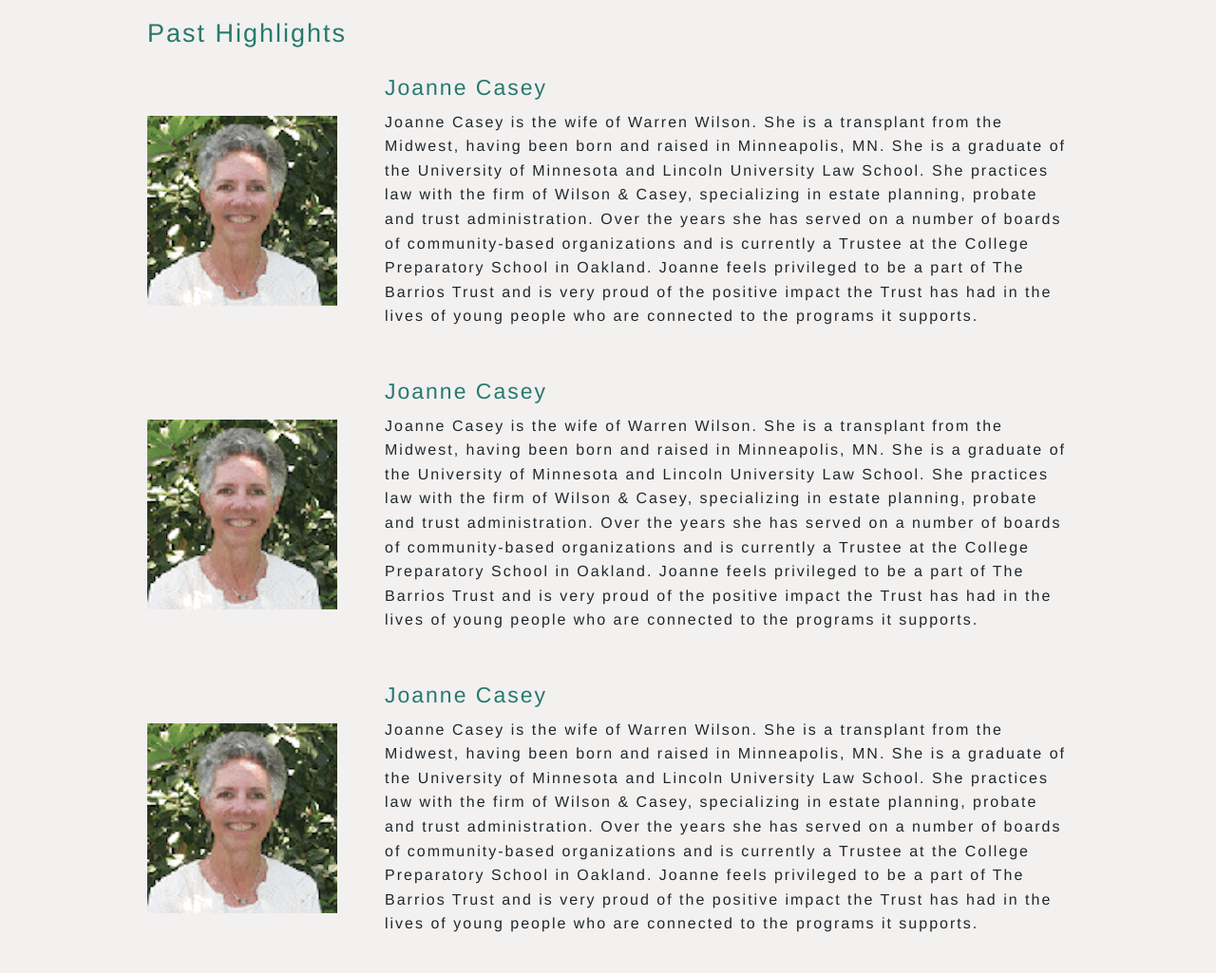
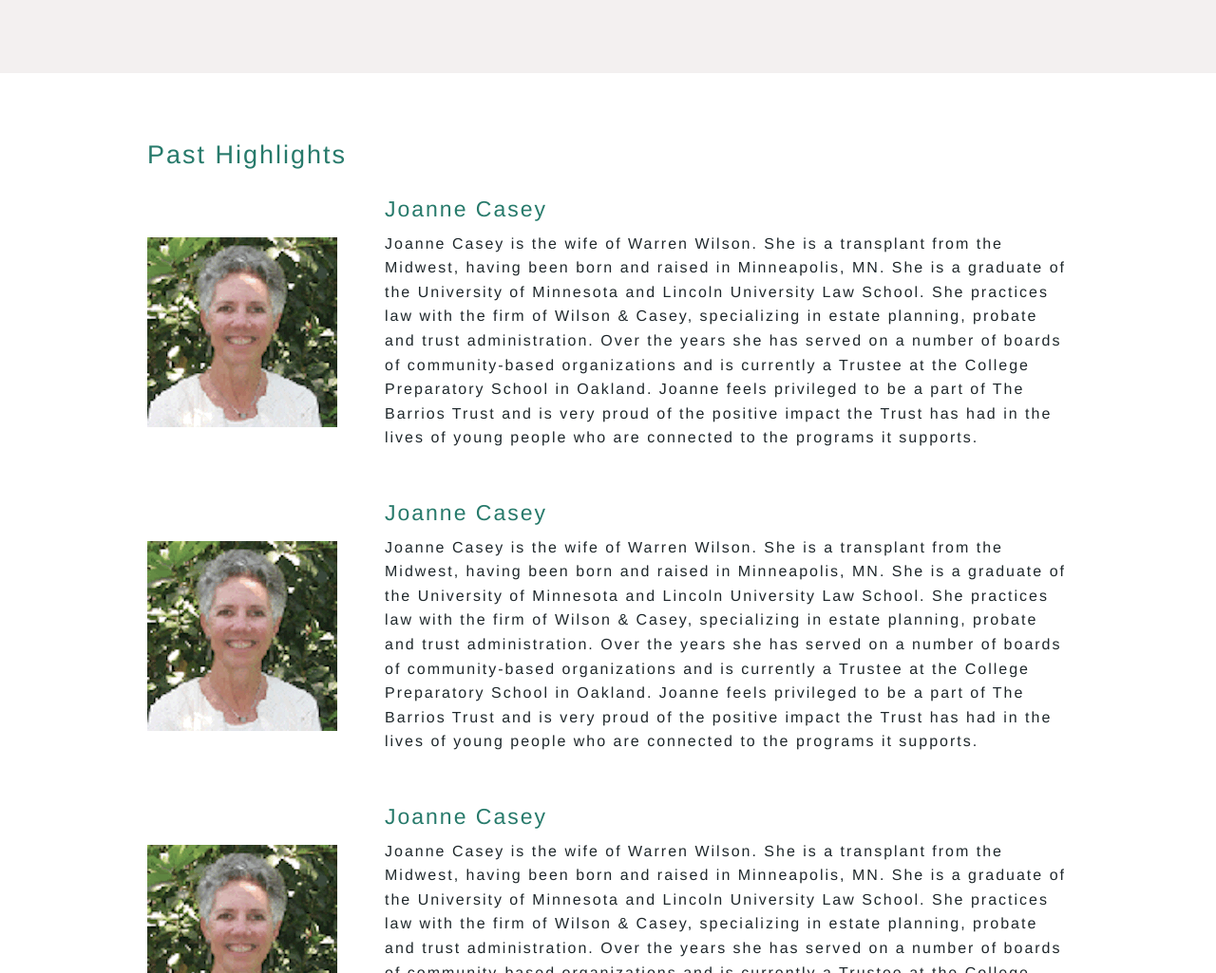
Before and after one commit to case-dubs/barrios-trust, a plain HTML site: page past-grants.html in a window 1280 px wide. Shown: the part 1292-2317 px from the top of the page at 95% size. Drawn offline with Linux system fonts and the light colour scheme.

Commit message:
minor css change to grantees page

```diff
--- a/past-grants.html
+++ b/past-grants.html
@@ -73,6 +73,11 @@
               <p>Joanne Casey is the wife of Warren Wilson. She is a transplant from the Midwest, having been born and raised in Minneapolis, MN. She is a graduate of the University of Minnesota and Lincoln University Law School. She practices law with the firm of Wilson & Casey, specializing in estate planning, probate and trust administration. Over the years she has served on a number of boards of community-based organizations and is currently a Trustee at the College Preparatory School in Oakland. Joanne feels privileged to be a part of The Barrios Trust and is very proud of the positive impact the Trust has had in the lives of young people who are connected to the programs it supports.</p>
             </div>
           </div>
+        </div>
+      </div>
+      <div style="background-color: white;">
+        <div class="row padded-section">
+          <div class="medium-12 large-12 columns">
             <h3>Past Highlights</h3>
             <div class="row">
               <div class="medium-3 large-3 columns supporticons margin-top-20px" style="margin: 60px auto;">
@@ -103,6 +108,8 @@
             </div>
           </div>
         </div>
+      </div>
+    </div>
       <footer>
         <div>
           <div class="row centered-text">
```
Lines whose indentation alone changed are shown as unchanged.
